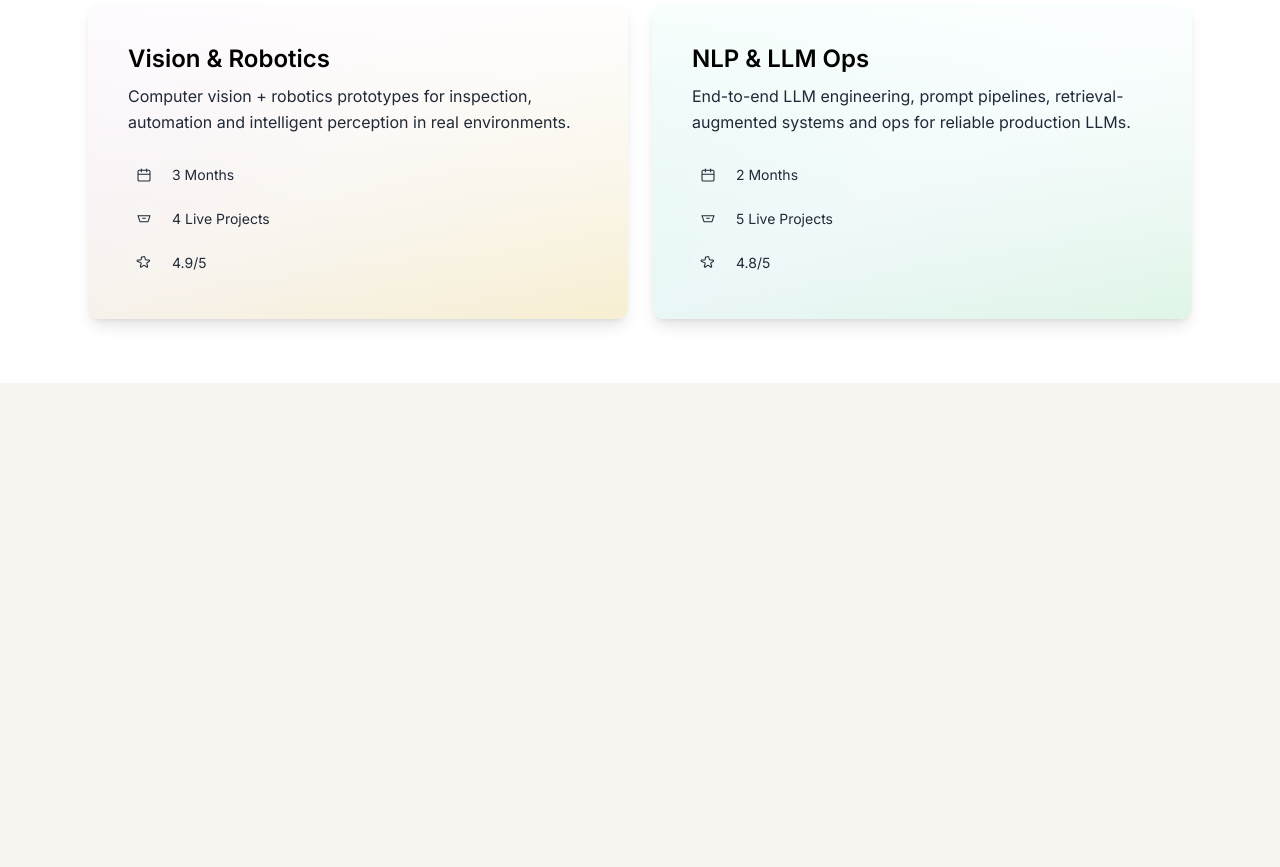
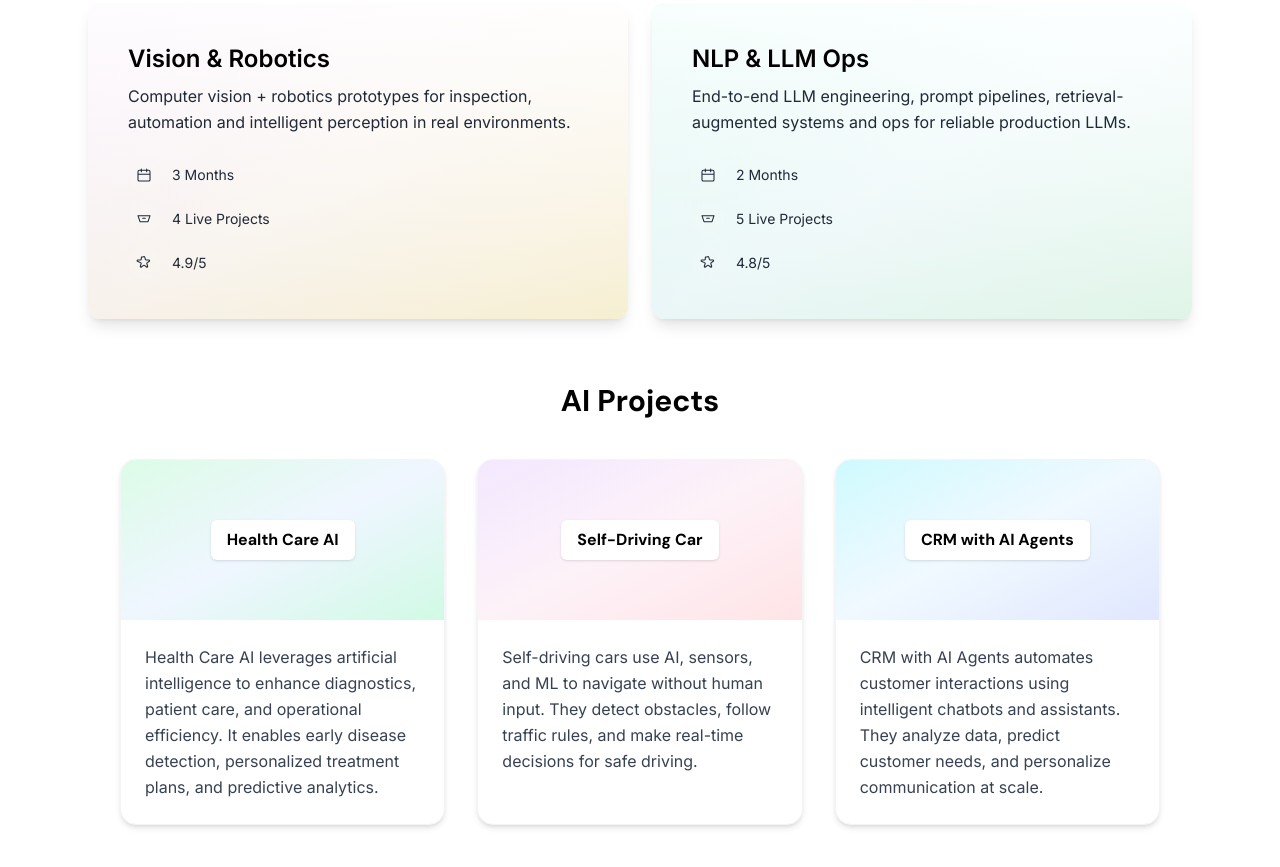
Before and after one commit to Abhishek-Shewale/Deplyh-new-site, a plain HTML site: page innovation-lab.html in a window 1280 px wide. Shown: the part 1727-2594 px from the top of the page. Before the commit the page ends 2110 px from the top, so only its background shows below. Drawn offline with nearby package versions, Linux system fonts and the light colour scheme.

Commit message:
AI project section added

```diff
--- a/innovation-lab.html
+++ b/innovation-lab.html
@@ -614,6 +614,90 @@
             </article>
           </div>
         </section>
+
+        <!-- PROJECTS SECTION -->
+        <section
+          id="projects"
+          class="mt-16 max-w-7xl mx-auto px-4 sm:px-6 lg:px-8"
+        >
+          <h3
+            class="font-dm text-2xl md:text-3xl font-bold text-black text-center mb-10"
+          >
+            AI Projects
+          </h3>
+
+          <div class="grid grid-cols-1 sm:grid-cols-2 md:grid-cols-3 gap-8">
+            <!-- Project 1 -->
+            <article
+              class="rounded-2xl overflow-hidden shadow-md border border-gray-100 bg-white hover:shadow-lg transition"
+            >
+              <!-- Gradient top with project name -->
+              <div
+                class="h-40 flex items-center justify-center bg-gradient-to-br from-green-100 via-blue-50 to-emerald-100"
+              >
+                <span
+                  class="px-4 py-2 rounded-md bg-white text-black font-dm font-semibold shadow"
+                >
+                  Health Care AI
+                </span>
+              </div>
+              <!-- Description -->
+              <div class="p-6">
+                <p class="text-gray-700 text-base leading-relaxed">
+                  Health Care AI leverages artificial intelligence to enhance
+                  diagnostics, patient care, and operational efficiency. It
+                  enables early disease detection, personalized treatment plans,
+                  and predictive analytics.
+                </p>
+              </div>
+            </article>
+
+            <!-- Project 2 -->
+            <article
+              class="rounded-2xl overflow-hidden shadow-md border border-gray-100 bg-white hover:shadow-lg transition"
+            >
+              <div
+                class="h-40 flex items-center justify-center bg-gradient-to-br from-purple-100 via-pink-50 to-rose-100"
+              >
+                <span
+                  class="px-4 py-2 rounded-md bg-white text-black font-dm font-semibold shadow"
+                >
+                  Self-Driving Car
+                </span>
+              </div>
+              <div class="p-6">
+                <p class="text-gray-700 text-base leading-relaxed">
+                  Self-driving cars use AI, sensors, and ML to navigate without
+                  human input. They detect obstacles, follow traffic rules, and
+                  make real-time decisions for safe driving.
+                </p>
+              </div>
+            </article>
+
+            <!-- Project 3 -->
+            <article
+              class="rounded-2xl overflow-hidden shadow-md border border-gray-100 bg-white hover:shadow-lg transition"
+            >
+              <div
+                class="h-40 flex items-center justify-center bg-gradient-to-br from-cyan-100 via-sky-50 to-indigo-100"
+              >
+                <span
+                  class="px-4 py-2 rounded-md bg-white text-black font-dm font-semibold shadow"
+                >
+                  CRM with AI Agents
+                </span>
+              </div>
+              <div class="p-6">
+                <p class="text-gray-700 text-base leading-relaxed">
+                  CRM with AI Agents automates customer interactions using
+                  intelligent chatbots and assistants. They analyze data,
+                  predict customer needs, and personalize communication at
+                  scale.
+                </p>
+              </div>
+            </article>
+          </div>
+        </section>
       </div>
     </main>
 
```
